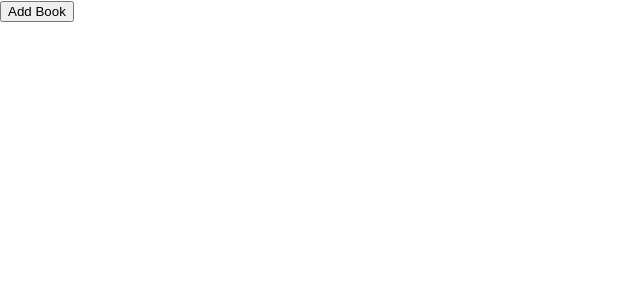
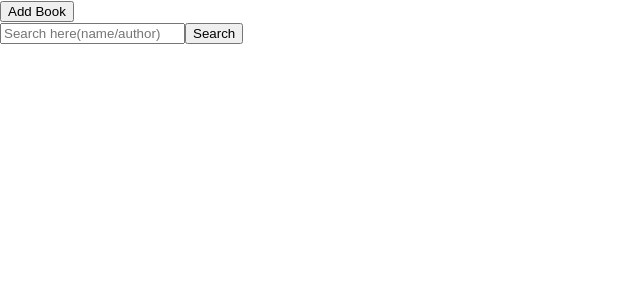
Before and after one commit to divyanshyadav/react-redux-book-library, a React (Create React App) app: page / in a window 1280 px wide. Shown: the top 300 px of the page, without its empty margins (0-640 px from the left). Built offline with nearby package versions, Linux system fonts and the light colour scheme.

Commit message:
add local search

```diff
--- /dev/null
+++ b/src/components/SearchBox.js
@@ -0,0 +1,46 @@
+import React, { Component } from 'react';
+import PropTypes from 'prop-types';
+
+import Textfield from './Textfield';
+import Button from './Button';
+
+class SearchBox extends Component {
+    searchModel = { search: '' };
+
+    handleKeyPress = target => {
+        if (target.charCode == 13) {
+            this.onSubmit();
+        }
+    };
+
+    onSubmit = () => {
+        const { onSearchClick } = this.props;
+        onSearchClick(this.searchModel.search);
+    };
+
+    render() {
+        const { placeholder } = this.props;
+        return (
+            <div>
+                <Textfield
+                    onKeyPress={this.handleKeyPress}
+                    name="search"
+                    placeholder={placeholder}
+                    model={this.searchModel}
+                    style={{ display: 'inline' }}
+                />
+                <Button onClick={this.onSubmit}>Search</Button>
+            </div>
+        );
+    }
+}
+
+SearchBox.defaultProps = {
+    placeholder: 'Search here!!',
+};
+
+SearchBox.propTypes = {
+    onSearchClick: PropTypes.func.isRequired,
+};
+
+export default SearchBox;
--- a/src/components/Textfield.js
+++ b/src/components/Textfield.js
@@ -9,11 +9,21 @@ class Textfield extends Component {
     };
 
     render() {
-        const { label, name, model, ...rest } = this.props;
+        const { label, name, model, onChange, style, ...rest } = this.props;
         return (
-            <div>
-                <div>{label}</div>
-                <input value={model[name]} onChange={this.onChangeHandler} type="text" {...rest} />
+            <div style={style}>
+                {label && <div>{label}</div>}
+                <input
+                    value={model[name]}
+                    onChange={e => {
+                        if (onChange) {
+                            onChange(e.target.value);
+                        }
+                        this.onChangeHandler(e);
+                    }}
+                    type="text"
+                    {...rest}
+                />
             </div>
         );
     }
@@ -22,7 +32,7 @@ class Textfield extends Component {
 Textfield.propTypes = {
     model: PropTypes.object.isRequired,
     name: PropTypes.string.isRequired,
-    label: PropTypes.string.isRequired,
+    label: PropTypes.string,
 };
 
 export default Textfield;
--- a/src/containers/Book.js
+++ b/src/containers/Book.js
@@ -10,7 +10,7 @@ import Button from '../components/Button';
 import BookModel from '../models/Book';
 
 class Book extends React.Component {
-    handleSubmit = e => {
+    handleSubmit = () => {
         const { addBook, history, model, updateBook, isUpdate } = this.props;
 
         if (isUpdate) {
--- a/src/containers/Dashboard.js
+++ b/src/containers/Dashboard.js
@@ -1,18 +1,41 @@
-import React from 'react';
+import React, { Component } from 'react';
 import PropTypes from 'prop-types';
 import { connect } from 'react-redux';
 import { Link } from 'react-router-dom';
 
 import actions from '../actions';
-import { getAllBooks } from '../reducers';
+import { getAllBooks, getSearchedBooks } from '../reducers';
 
 import Button from '../components/Button';
+import Textfield from '../components/Textfield';
+import SearchBox from '../components/SearchBox';
 
-const Dashboard = ({ books, ...rest }) => (
+class Dashboard extends Component {
+    state = {
+        books: [],
+    };
+    searchModel = { search: '' };
+    componentDidMount() {
+        this.setState({
+            books: this.props.allBooks,
+        });
+    }
+    render() {
+        const { deleteBook } = this.props;
+        const { books } = this.state;
+        return (
             <div>
                 <Link to="/book">
                     <Button>Add Book</Button>
                 </Link>
+                <SearchBox
+                    placeholder={'Search here(name/author)'}
+                    onSearchClick={value => {
+                        this.setState({
+                            books: getSearchedBooks(this.props.allBooks, value),
+                        });
+                    }}
+                />
                 <ul>
                     {books.map(book => (
                         <li key={book.id}>
@@ -20,19 +43,21 @@ const Dashboard = ({ books, ...rest }) => (
                             <Link to={`/book/${book.id}`}>
                                 <Button>Edit</Button>
                             </Link>
-                    <Button onClick={() => rest.deleteBook(book.id)}>Delete</Button>
+                            <Button onClick={() => deleteBook(book.id)}>Delete</Button>
                         </li>
                     ))}
                 </ul>
             </div>
         );
+    }
+}
 
 Dashboard.propTypes = {
     books: PropTypes.array.isRequired,
 };
 
 const mapStateToProps = state => ({
-    books: getAllBooks(state),
+    allBooks: getAllBooks(state),
 });
 
 export default connect(
--- a/src/reducers/index.js
+++ b/src/reducers/index.js
@@ -15,5 +15,9 @@ const books = (state = [], action) => {
 
 export default books;
 
+export const getSearchedBooks = (state, searchedValue = '') => state.filter((book) => {
+    const details = [book.name.toLocaleLowerCase(), book.author.toLocaleLowerCase()];
+    return details.join().includes(searchedValue.toLocaleLowerCase());
+});
 export const getAllBooks = state => state;
 export const getBook = (state, id) => state.find(b => b.id === id);
```
Lines whose indentation alone changed are shown as unchanged.
